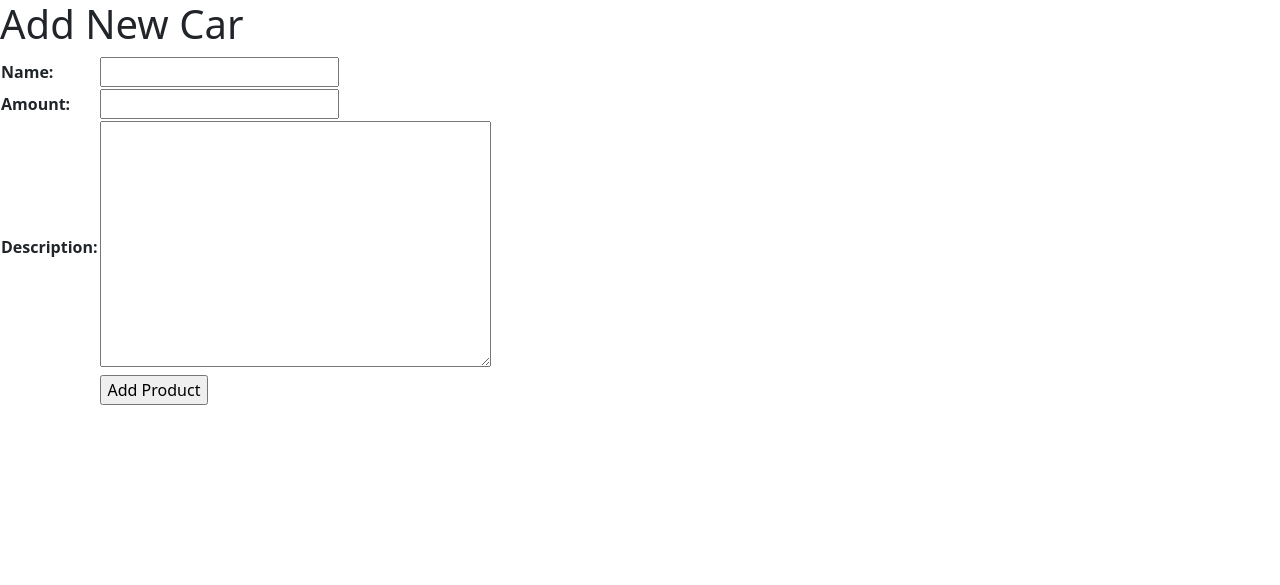
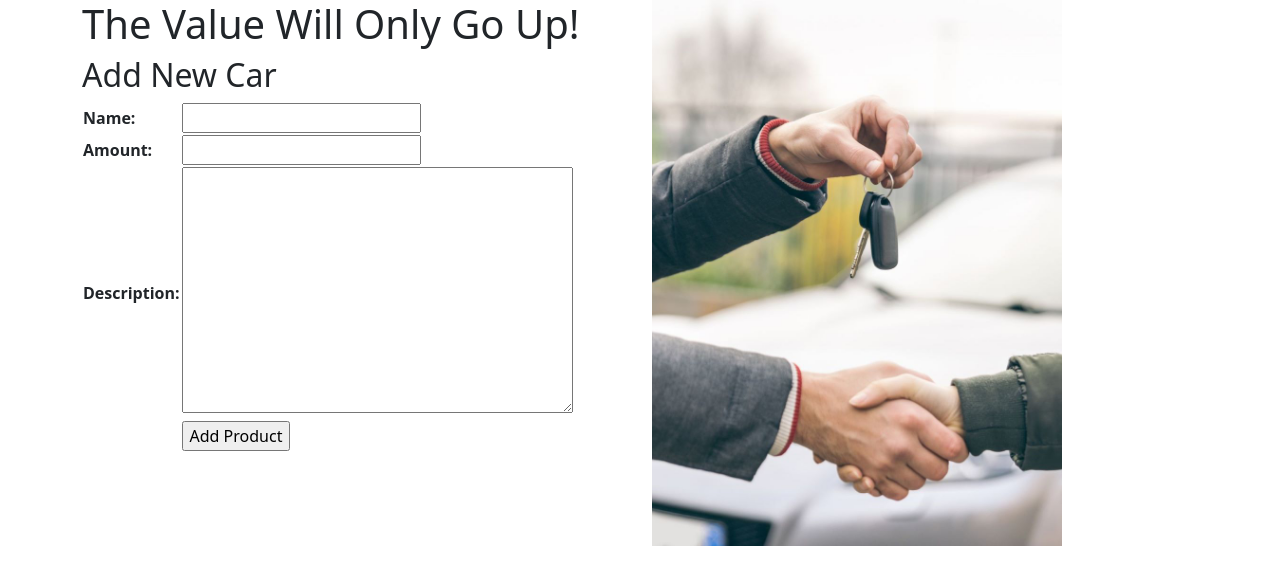
Before and after one commit to kimiagastya/inventoire, a Django app: page /create-product in a window 1280 px wide. Shown: the top 585 px of the page. Run offline with Django 4.2, Linux system fonts and the light colour scheme.

Commit message:
TUGAS 5 SELESAI

```diff
--- a/inventoire/settings.py
+++ b/inventoire/settings.py
@@ -127,3 +127,6 @@ STATICFILES_DIRS = [
 # https://docs.djangoproject.com/en/4.2/ref/settings/#default-auto-field
 
 DEFAULT_AUTO_FIELD = 'django.db.models.BigAutoField'
+
+MEDIA_URL = 'product_images/'
+MEDIA_ROOT = os.path.join(BASE_DIR, 'product_images/')
--- a/inventoire/urls.py
+++ b/inventoire/urls.py
@@ -16,6 +16,12 @@ Including another URLconf
 """
 
 from django.urls import path, include
+from django.contrib import admin
+from django.conf import settings
+from django.conf.urls.static import static
 urlpatterns = [
     path('', include('main.urls')),
 ]
+
+if settings.DEBUG:
+    urlpatterns += static(settings.MEDIA_URL, document_root=settings.MEDIA_ROOT)
--- a/main/models.py
+++ b/main/models.py
@@ -7,3 +7,4 @@ class Product(models.Model):
     name = models.CharField(max_length=255)
     amount = models.IntegerField()
     description = models.TextField()
+    # car_image = models.ImageField(upload_to='product_images/')
--- a/main/templates/create_product.html
+++ b/main/templates/create_product.html
@@ -1,8 +1,13 @@
 {% extends 'base.html' %}
+{% load static %}
 
 {% block content %}
-<h1>Add New Car</h1>
 
+<div class = "container" data-bs-theme="light">
+    <div class = "row">
+        <div class ="col">
+            <h1>The Value Will Only Go Up!</h1>
+            <h2>Add New Car</h2>
             <form method="POST">
                 {% csrf_token %}
                 <table>
@@ -15,5 +20,10 @@
                     </tr>
                 </table>
             </form>
-
+        </div>
+        <div class ="col">
+            <img src="{% static '../static/img/addcar.jpg' %}" width = 75% alt="Our dealership">
+        </div>
+    </div>
+</div>
 {% endblock %}
--- a/main/templates/main.html
+++ b/main/templates/main.html
@@ -30,14 +30,14 @@
         </li>
         <li class="nav-item">
             <a href="{% url 'main:create_product' %}">
-                <button>
+                <button type="button" class="btn btn-success">
                     Add New Car
                 </button>
             </a>
         </li>
         <li class="nav-item">
             <a href="{% url 'main:logout' %}">
-                <button>
+                <button type="button" class="btn btn-info">
                     Logout
                 </button>
             </a>
@@ -56,7 +56,7 @@
     <div class="row">
         {% for p in product %}
             <div class="card" style="width: 18rem;">
-                <img class="card-img-top" src="..." alt="Card image cap">
+                {% comment %} <img class="card-img-top" src="{{ p.car_image.url }}.jpg" alt="{{p.name}}"> {% endcomment %}
                     <div class="card-body">
                     <h4 class="card-title">{{p.name}}</h4>
                     <h5 class="card-amount">Stock = {{p.amount}}</h5>
```
Also changed, not shown: README.md, inventoire/static/img/login.jpg (added), inventoire/static/img/logo.jpg (added), inventoire/static/img/register.jpg (added), main/migrations/0003_product_car_image.py (added), main/product_images/1.jpg (added), main/static/img/addcar.jpg (added). Lines whose indentation alone changed are shown as unchanged.
